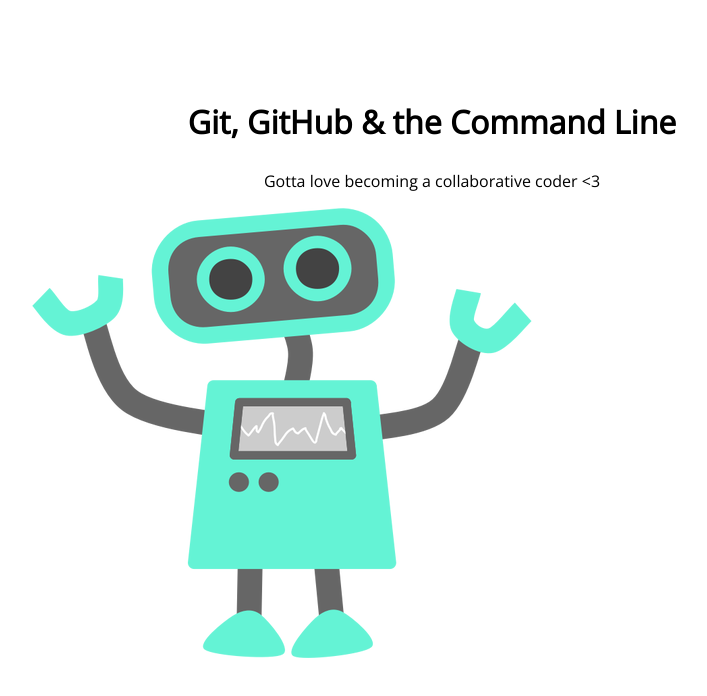
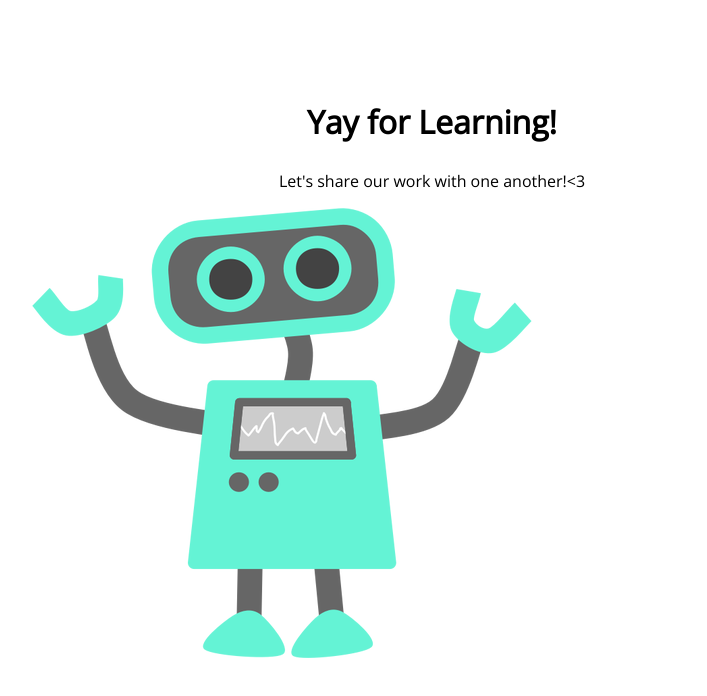
Before and after one commit to pandafas/105-project, a plain HTML site: page index.html in a window 1280 px wide. Shown: the whole page, without its empty margins (208-915 px from the left). Drawn offline with nearby package versions, Linux system fonts and the light colour scheme.

Commit message:
changed wording in section h1 and p tags.

```diff
--- a/index.html
+++ b/index.html
@@ -8,8 +8,8 @@
 </head>
 <body>
 	<section>
-		<h1>Git, GitHub & the Command Line</h1>
-		<p>Gotta love becoming a collaborative coder <3</p>
+		<h1>Yay for Learning!</h1>
+		<p>Let's share our work with one another!<3</p>
 		<img src="img/happy-blue-robot.png">
 	</section>
 </body>
```
